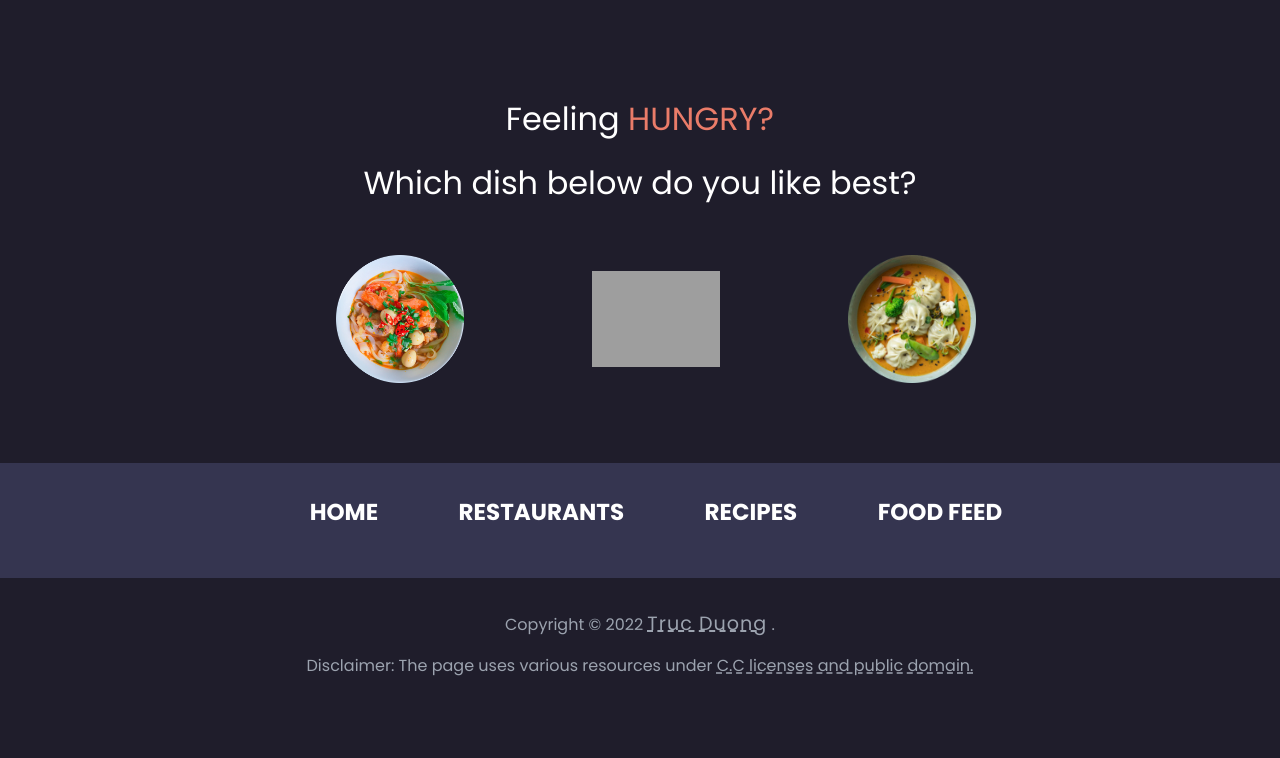
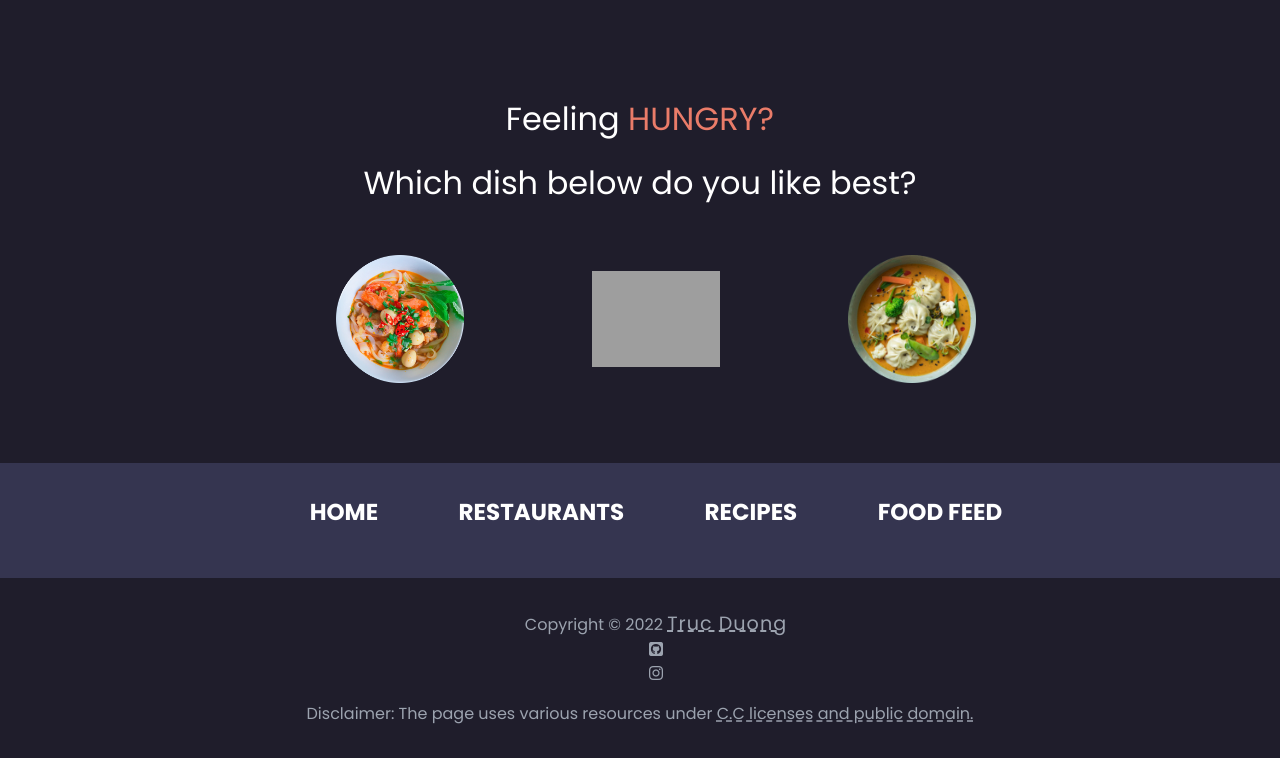
Before and after one commit to trucdg/WTE-project, a plain HTML site: page index.html in a window 1280 px wide. Shown: the part 627-1385 px from the top of the page. Before the commit the page ends 1337 px from the top, so only its background shows below. Drawn offline with nearby package versions, Linux system fonts and the light colour scheme; grey boxes are pictures that could not be loaded.

Commit message:
add FontAwesome bootstrap to use social media icons

```diff
--- a/index.html
+++ b/index.html
@@ -10,6 +10,9 @@
     <!-- Bootstrap CSS -->
     <link href="https://cdn.jsdelivr.net/npm/bootstrap@5.1.3/dist/css/bootstrap.min.css" rel="stylesheet"
         integrity="sha384-1BmE4kWBq78iYhFldvKuhfTAU6auU8tT94WrHftjDbrCEXSU1oBoqyl2QvZ6jIW3" crossorigin="anonymous">
+
+    <!-- Font Awesome Bootstrap -->
+    <script src="https://kit.fontawesome.com/71959eee97.js" crossorigin="anonymous"></script>
 
     <!-- External Style Sheet -->
     <link href="style.css" rel="stylesheet" type="text/css">
@@ -65,8 +68,21 @@
 
     <!-- Footer -->
     <footer>
-        <p>Copyright &copy; 2022 <a href="#" id="name">Truc Duong</a> .</p>
-        <p>Disclaimer: The page uses various resources under <a href="credits.html">C.C licenses and public
+        <ul>
+            <li>
+                Copyright &copy; 2022 <a href="#" id="name" alt="contact" target="_blank">Truc Duong</a>
+            </li>
+            <li class="social-header">
+                <a href="https://github.com/trucdg" alt="github" target="_blank"><i
+                        class="fa-brands fa-github-square"></i></a>
+            </li>
+            <li class="social-header">
+                <a href="https://github.com/trucdg" alt="instagram" target="_blank"><i
+                        class="fa-brands fa-instagram"></i></a>
+            </li>
+        </ul>
+        <p>Disclaimer: The page uses various resources under <a href="credits.html" alt="credit page">C.C licenses and
+                public
                 domain.</a></p>
     </footer>
 
```
